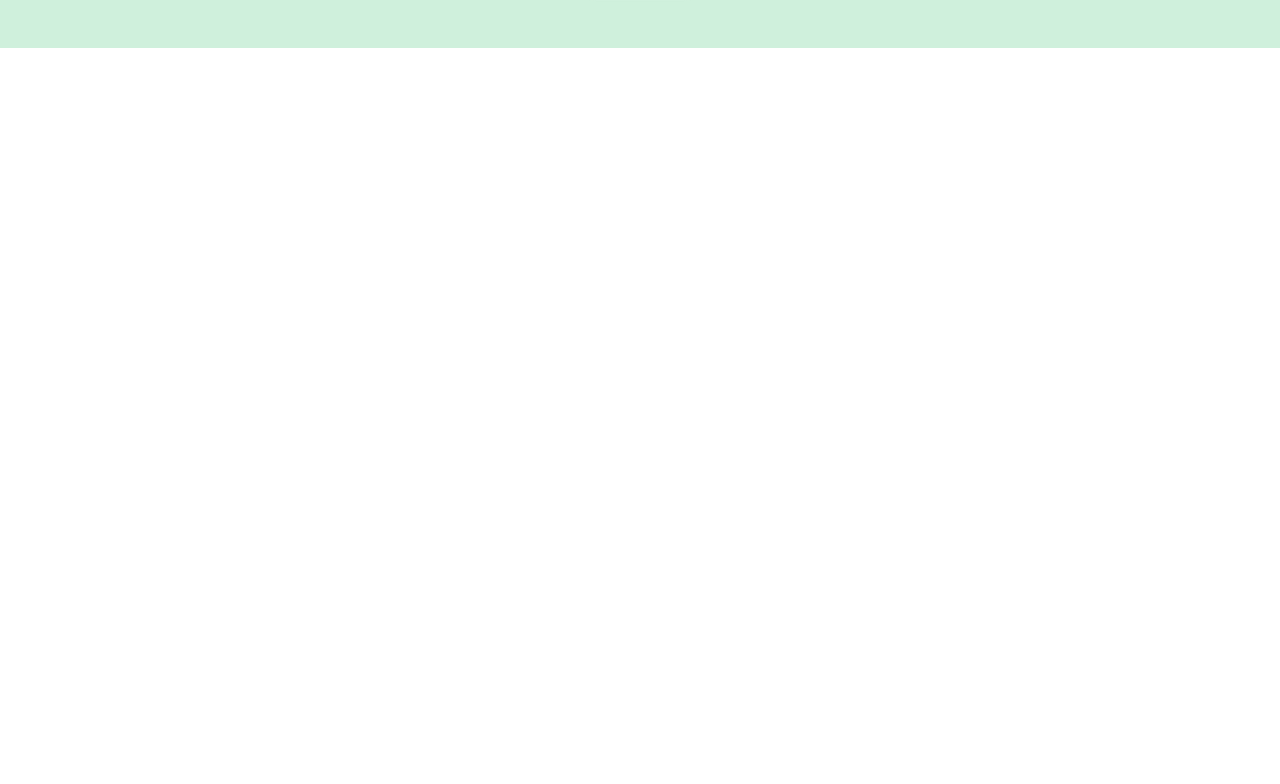
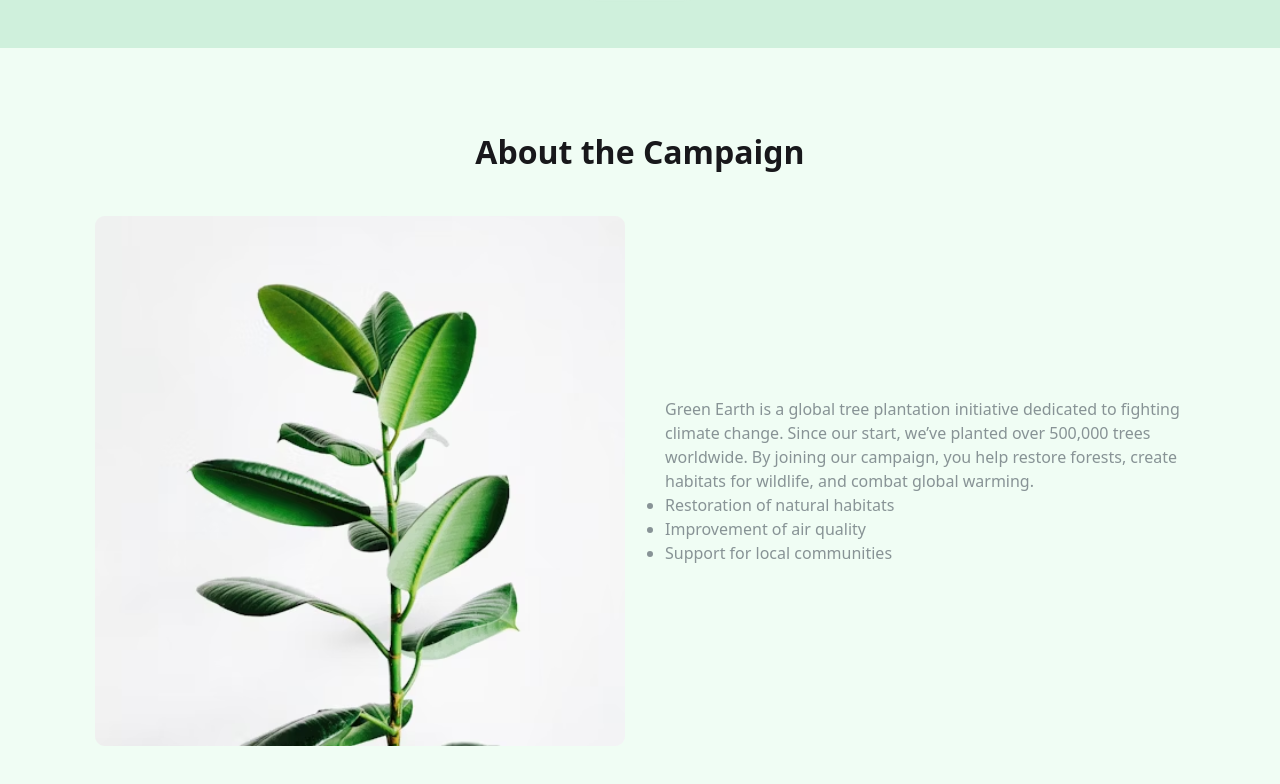
Before and after one commit to tangilakhatun/assignment-six-here, a plain HTML site: page index.html in a window 1280 px wide. Shown: the part 400-1184 px from the top of the page. Before the commit the page ends 800 px from the top, so only its background shows below. Drawn offline with nearby package versions, Linux system fonts and the light colour scheme.

Commit message:
added about the compaign section

```diff
--- a/index.html
+++ b/index.html
@@ -69,7 +69,41 @@ generations.</p>
   <div class="hidden sm:block"><img src="./assets/hero-leaf2.png" alt=""></div>
 </section>
     </header>
+    <main class="bg-[#F0FDF4] ">
 
+      <!-- <section class="mt-[80px] bg-[#F0FDF4]">
 
+      <h2 class="text-[32px] font font-semibold mb-[40px] text-center">Choose Your Trees</h2>
+
+      <div id="catagories-list">
+
+      </div>
+      <div id="card-list">
+
+      </div>
+      <div >
+
+      </div>
+    </section>  -->
+
+    <section class="max-w-[1090px]  pt-[80px] pb-[80px] mx-auto">
+      <h3 class="text-[32px] font-semibold text-center mb-[40px]">About the Campaign</h3>
+      <div class="flex flex-col sm:flex-row gap-10 items-center ">
+        <div class="p-5 sm:p-0">
+          <img class="" src="./assets/about.png" alt="">
+        </div>
+        <div class="flex-1 p-5 sm:p-0">
+         <p class="text-[#1F293780]">Green Earth is a global tree plantation initiative dedicated to fighting climate change. Since our start, we’ve planted over 500,000 trees worldwide. By joining our campaign, you help restore forests, create habitats for wildlife, and combat global warming.</p>
+         <ul class="list-disc p-6 sm:p-0 ">
+          <li class="text-[#1F293780]">Restoration of natural habitats</li>
+          <li class="text-[#1F293780]">Improvement of air quality</li>
+          <li class="text-[#1F293780]">Support for local communities</li>
+         </ul>
+        </div>
+      </div>
+
+    </section>
+
+    </main>
 </body>
 </html>
--- a/style.css
+++ b/style.css
@@ -1,3 +1,4 @@
-*body{
+*body {
    font-family: "Inter", sans-serif;
+   background-color: #F0FDF4;
 }
```
